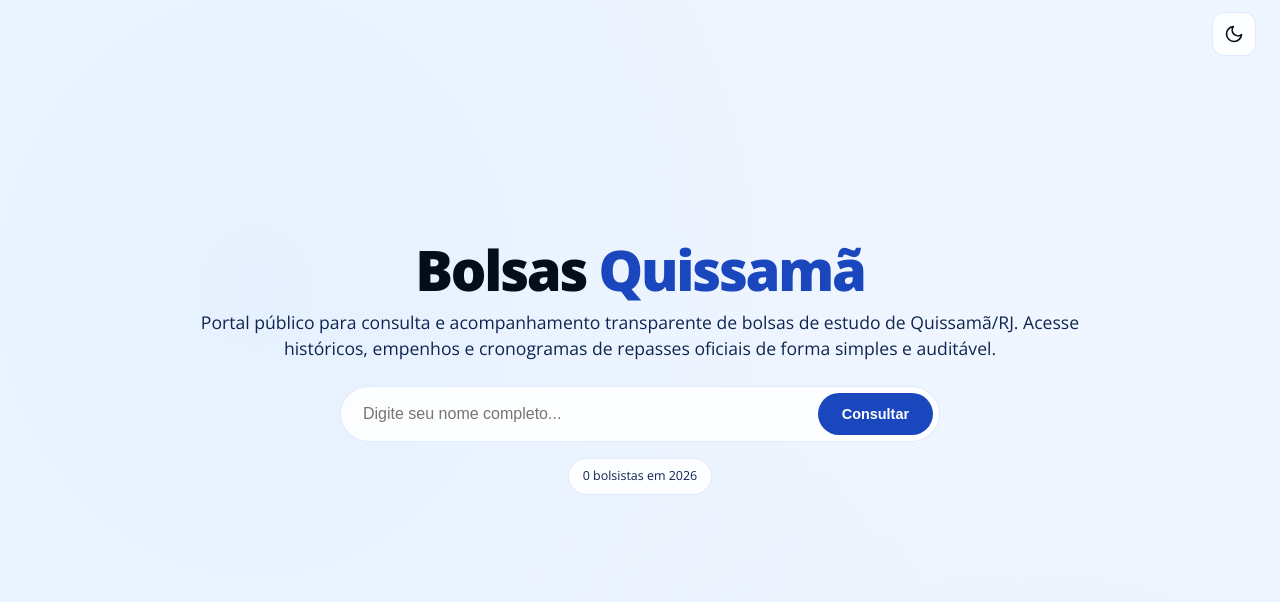
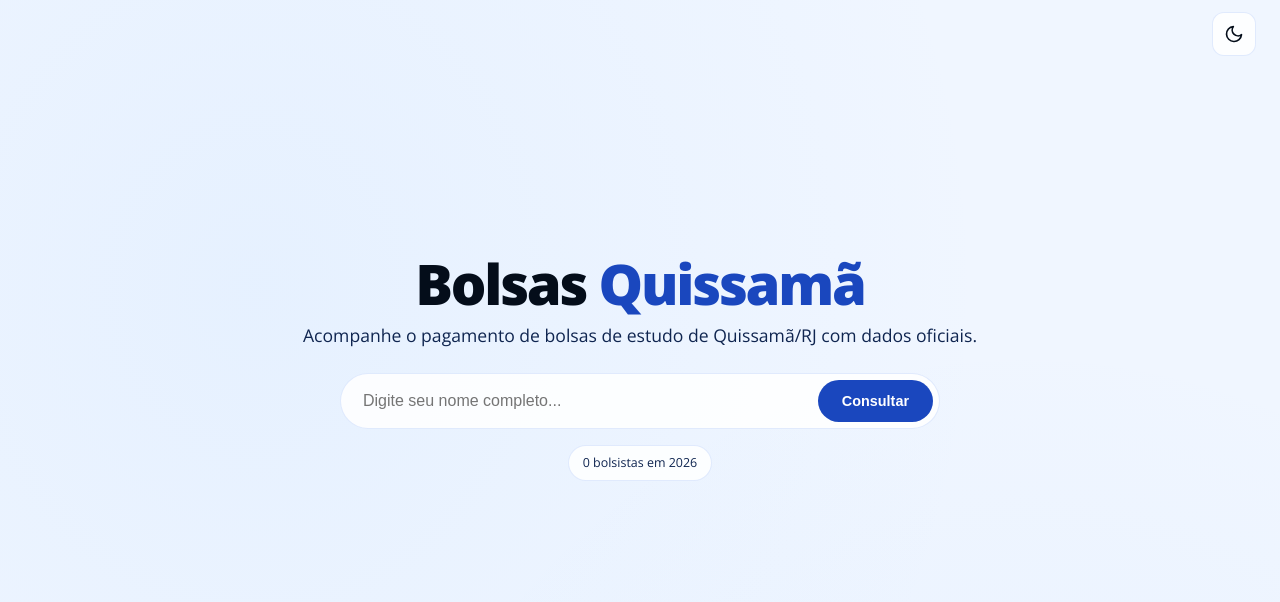
Before and after one commit to kevinbsr/bolsas-quissama, a FastAPI app: page / in a window 1280 px wide. Shown: the top 602 px of the page. Run offline with FastAPI, Linux system fonts and the light colour scheme; data that the repository does not hold is empty.

Commit message:
docs: simplificar texto de apresentação para versão curta e concisa
- templates/index.html:
  - Substituído o subtítulo por uma versão extremamente direta e concisa: 'Acompanhe o pagamento de bolsas de estudo de Quissamã/RJ com dados oficiais.'
  - Cache-busting atualizado para v=1.2.4.

```diff
--- a/templates/index.html
+++ b/templates/index.html
@@ -10,7 +10,7 @@
     <meta name="theme-color" content="#0f172a" />
     <link rel="icon" type="image/svg+xml" href="/static/favicon.svg" />
     <title>Portal de Transparência · Bolsas Quissamã</title>
-    <link rel="stylesheet" href="/static/style.css?v=1.2.3" />
+    <link rel="stylesheet" href="/static/style.css?v=1.2.4" />
     <script
       defer
       src="https://cdn.jsdelivr.net/npm/chart.js@4.4.1/dist/chart.umd.min.js"
@@ -21,7 +21,7 @@
       href="https://fonts.googleapis.com/css2?family=Open+Sans:wght@300..800&display=swap"
       rel="stylesheet"
     />
-    <script defer src="/static/app.js?v=1.2.3"></script>
+    <script defer src="/static/app.js?v=1.2.4"></script>
   </head>
   <body class="initial-state">
     <button id="themeToggle" class="theme-toggle" title="Alternar tema">
@@ -51,8 +51,7 @@
         <h1>Bolsas <span>Quissamã</span></h1>
       </a>
       <p class="sub">
-        Portal público para consulta e acompanhamento transparente de bolsas de estudo de Quissamã/RJ.
-        Acesse históricos, empenhos e cronogramas de repasses oficiais de forma simples e auditável.
+        Acompanhe o pagamento de bolsas de estudo de Quissamã/RJ com dados oficiais.
       </p>
 
       <form id="formBusca" class="busca-wrapper">
```
